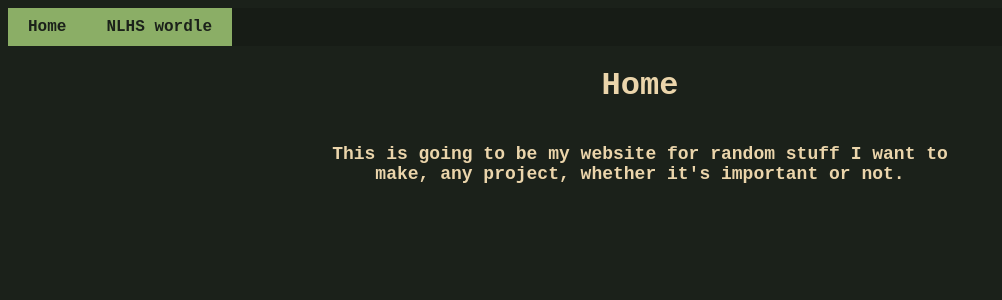
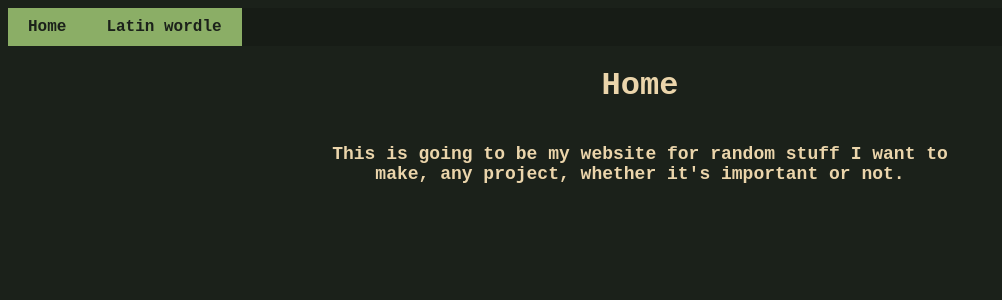
Before and after one commit to GDSM8CZY/my_site, a Flask app: page / in a window 1280 px wide. Shown: the top 300 px of the page, without its empty margins (0-1002 px from the left). Run offline with Flask 3, Linux system fonts and the light colour scheme; some libraries are stand-ins or nearby versions.

Commit message:
Changed the name of NLHS wordle to Latin wordle

```diff
--- a/main.py
+++ b/main.py
@@ -1,5 +1,5 @@
 from collections import Counter
-from cltk.lexicon.lat import LatinLexicon
+# from cltk.lexicon.lat import LatinLexicon
 import flask
 import requests
 from bs4 import BeautifulSoup
@@ -41,14 +41,14 @@ def is_latin(word):
     :return: True if the word is latin, False otherwise
     '''
     # Testing using CLTK's LatinLexicon
-    latin_dict = LatinLexicon()
-    return word in latin_dict.words
-    # url = f"https://latin-words.com/cgi-bin/translate.cgi?query={word}"
-    # response = requests.get(url)
-    # data = response.json()
-    # if 'UNKNOWN' in data['message']:
-    #     return False
-    # return True
+    # latin_dict = LatinLexicon()
+    # return word in latin_dict.words
+    url = f"https://latin-words.com/cgi-bin/translate.cgi?query={word}"
+    response = requests.get(url)
+    data = response.json()
+    if 'UNKNOWN' in data['message']:
+        return False
+    return True
 
 
 # Endpoint to serve the home page
@@ -57,17 +57,17 @@ def home():
     return flask.render_template("home.html")
 
 # Endpoint to serve the NLHS Wordle game page
-@app.route("/NLHS_wordle")
-def NLHS_wordle():
+@app.route("/latin_wordle")
+def latin_wordle():
     row = len(word) + 1
     col = len(word)
 
     grid = [[f"R{r}C{c}" for c in range(col)] for r in range(row)]
 
-    return flask.render_template("NLHS_wordle.html", grid=grid)
+    return flask.render_template("latin_wordle.html", grid=grid)
 
 # Endpoint to get the daily word
-@app.route("/NLHS_wordle/get_daily_word")
+@app.route("/latin_wordle/get_daily_word")
 def NLHS_get_daily_word():
     return {
         "deff": deff,
@@ -75,7 +75,7 @@ def NLHS_get_daily_word():
         }
 
 # Endpoint to check the user's guess
-@app.route("/NLHS_wordle/check_guess/<guess>")
+@app.route("/latin_wordle/check_guess/<guess>")
 def NLHS_check_guess(guess):
     '''
     Docstring for NLHS_check_guess
--- a/static/src/NLHS_wordle.js
+++ b/static/src/latin_wordle.js
@@ -2,7 +2,7 @@ let row_num = 0;
 let max_row = 0;
 
 // Fetch the daily word from the server
-fetch("/NLHS_wordle/get_daily_word")
+fetch("/latin_wordle/get_daily_word")
     .then(res => res.json())
     .then(data => {
         const word = data.word;
@@ -67,7 +67,7 @@ function get_guess(event) {
     }
     console.log(guess);
     // Send the guess to the server for checking
-    fetch("/NLHS_wordle/check_guess/" + guess)
+    fetch("/latin_wordle/check_guess/" + guess)
         .then(res => res.json())
         .then(data => {
             const result = data.result;
--- a/templates/base.html
+++ b/templates/base.html
@@ -9,7 +9,7 @@
     <body>
         <ul>
             <li><a class="nav_btn" href="{{ url_for('home') }}">Home</a></li>
-            <li><a class="nav_btn" href="{{ url_for('NLHS_wordle') }}">NLHS wordle</a></li>
+            <li><a class="nav_btn" href="{{ url_for('latin_wordle') }}">Latin wordle</a></li>
         </ul>
         <h1>{{ self.title() }}</h1>
         {% block content %} {% endblock %}
--- a/templates/NLHS_wordle.html
+++ b/templates/latin_wordle.html
@@ -1,5 +1,5 @@
 {% extends "base.html"%}
-{% block title %}NLHS wordle{% endblock %}
+{% block title %}Latin wordle{% endblock %}
 {% block extras %}
 <link rel="stylesheet" href="{{ url_for('static', filename='style/NLHS_wordle.css') }}">
 {% endblock %}
@@ -16,5 +16,5 @@
         </div>
     {% endfor %}
 </div>
-<script src="{{ url_for('static', filename='src/NLHS_wordle.js') }}"></script>
+<script src="{{ url_for('static', filename='src/latin_wordle.js') }}"></script>
 {% endblock %}
```
